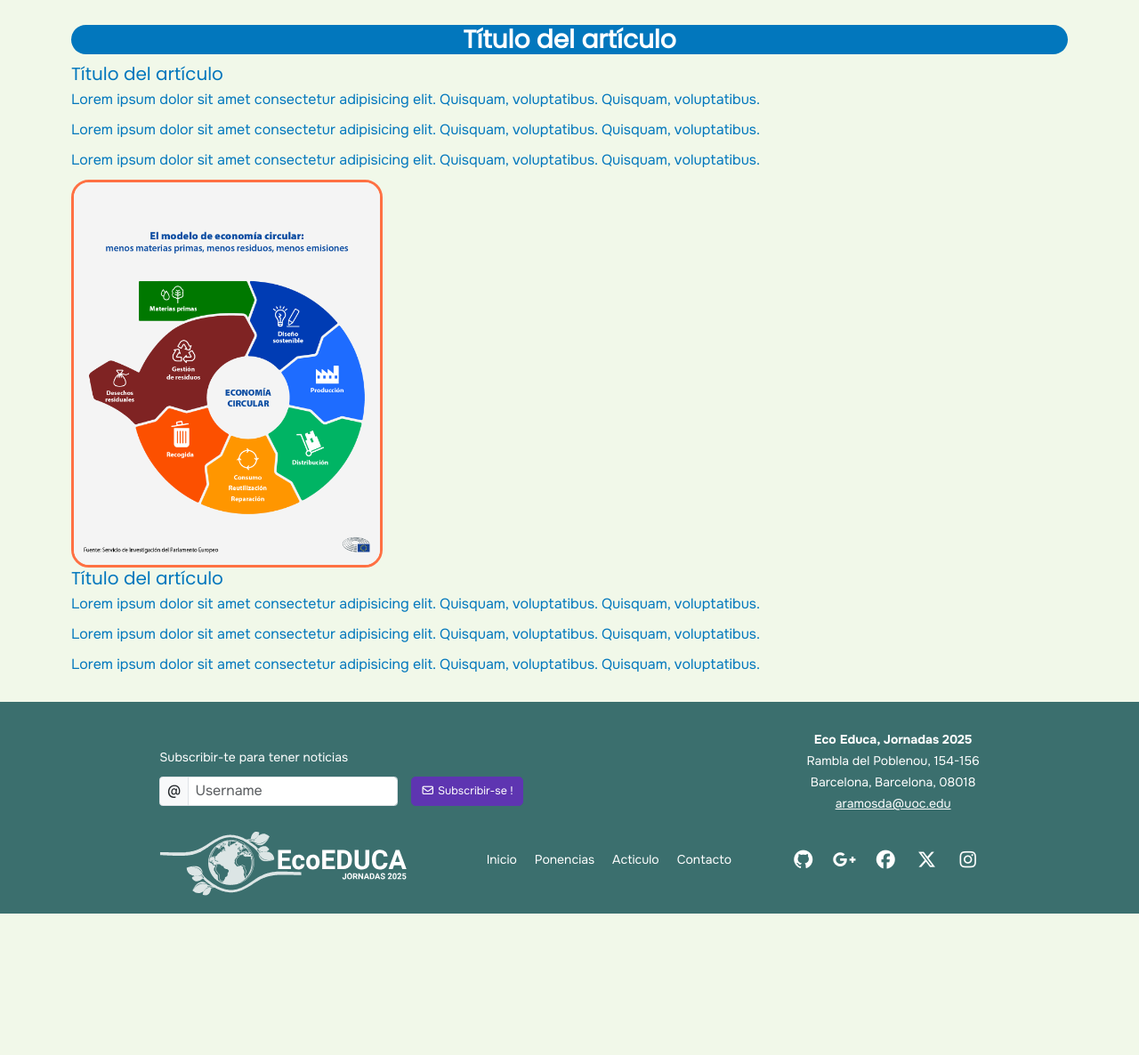
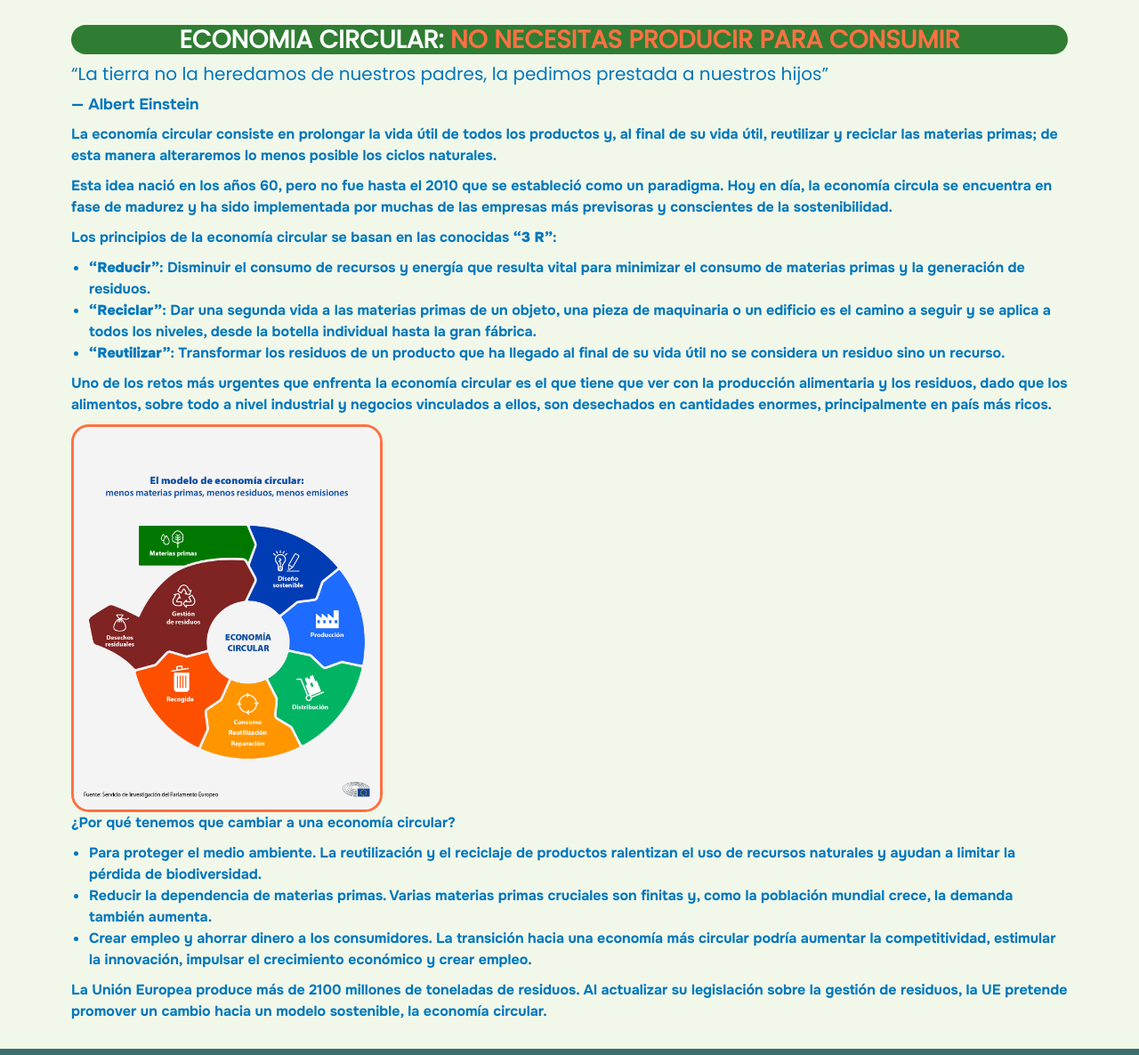
Before and after one commit to AlexFonte/PEC2-UOC-EINES-2, a website built with Parcel: page src/articulo.html in a window 1280 px wide. Shown: the part 614-1800 px from the top of the page at 89% size. Before the commit the page ends 1641 px from the top, so only its background shows below. Built offline with nearby package versions, Linux system fonts and the light colour scheme; a small style sheet from the web is missing.

Commit message:
add text to article

```diff
--- a/src/articulo.html
+++ b/src/articulo.html
@@ -28,19 +28,47 @@
     <div class="article__img mb-5"></div>
     <div class="container">
       <article class="article">
-        <h1 class="base__title text-bg-secondary rounded-5">Título del artículo</h1>
+        <h1 class="base__title text-bg-primary rounded-5">ECONOMIA CIRCULAR: <storng class="text-alert">NO NECESITAS
+            PRODUCIR PARA CONSUMIR<strong></h1>
+
         <section class="article__content">
-          <h2 class="article__title">Título del artículo</h2>
-          <p class="article__text">Lorem ipsum dolor sit amet consectetur adipisicing elit. Quisquam, voluptatibus.
-            Quisquam,
-            voluptatibus.</p>
-          <p class="article__text">Lorem ipsum dolor sit amet consectetur adipisicing elit. Quisquam, voluptatibus.
-            Quisquam,
-            voluptatibus.</p>
-          <p class="article__text">Lorem ipsum dolor sit amet consectetur adipisicing elit. Quisquam, voluptatibus.
-            Quisquam,
-            voluptatibus.</p>
+          <blockquote class="cita__frase fs-3"
+            cite="https://verdesdigitales.com/2024/02/12/frases-naturaleza-sostenibilidad/">
+            <h2>“La tierra no la heredamos de nuestros padres, la pedimos prestada a nuestros hijos”</h2>
+            <footer class="mt-3">— Albert Einstein</footer>
+          </blockquote>
+          <p class="article__text">La economía circular consiste en prolongar la vida útil de todos los productos y, al
+            final de su vida útil, reutilizar y reciclar las materias primas; de esta manera alteraremos lo menos
+            posible los ciclos naturales.</p>
         </section>
+
+        <section class="article__content">
+          <p>Esta idea nació en los años 60, pero no fue hasta el 2010 que se estableció como un paradigma. Hoy en día,
+            la economía circula se encuentra en fase de madurez y ha sido implementada por muchas de las empresas más
+            previsoras y conscientes de la sostenibilidad.</p>
+
+          <p>Los principios de la economía circular se basan en las conocidas <b><q>3 R</q></b>:</p>
+          <ul>
+            <li><b><q>Reducir</q></b>: Disminuir el consumo de recursos y energía que resulta vital para minimizar el
+              consumo
+              de materias primas y la generación de residuos.</li>
+            <li><b><q>Reciclar</q></b>: Dar una segunda vida a las materias primas de un objeto, una pieza de maquinaria
+              o un
+              edificio es el camino a seguir y
+              se aplica a todos los niveles, desde la botella individual hasta la gran fábrica.</li>
+            <li><b><q>Reutilizar</q></b>: Transformar los residuos de un producto que ha llegado al final de su vida
+              útil no se
+              considera un residuo sino un
+              recurso.</li>
+          </ul>
+        </section>
+
+        <section class="article__content">
+          <p>Uno de los retos más urgentes que enfrenta la economía circular es el que tiene que ver con la producción
+            alimentaria y los residuos, dado que los alimentos, sobre todo a nivel industrial y negocios vinculados a
+            ellos, son desechados en cantidades enormes, principalmente en país más ricos. </p>
+        </section>
+
         <section>
           <picture>
             <source srcset="assets/images/economi-circular.png?as=webp&width=350" type="image/webp" />
@@ -48,17 +76,26 @@
               class="section__image hvr-grow rounded-5 border border-alert border-3" width="350" />
           </picture>
         </section>
+
         <section class="article__content">
-          <h2 class="article__title">Título del artículo</h2>
-          <p class="article__text">Lorem ipsum dolor sit amet consectetur adipisicing elit. Quisquam, voluptatibus.
-            Quisquam,
-            voluptatibus.</p>
-          <p class="article__text">Lorem ipsum dolor sit amet consectetur adipisicing elit. Quisquam, voluptatibus.
-            Quisquam,
-            voluptatibus.</p>
-          <p class="article__text">Lorem ipsum dolor sit amet consectetur adipisicing elit. Quisquam, voluptatibus.
-            Quisquam,
-            voluptatibus.</p>
+          <div>
+            <p>¿Por qué tenemos que cambiar a una economía circular?</p>
+            <ul>
+              <li>Para proteger el medio ambiente. La reutilización y
+                el reciclaje de productos ralentizan el uso de recursos naturales y ayudan a limitar la pérdida de
+                biodiversidad.</li>
+              <li>Reducir la dependencia de materias primas. Varias materias primas cruciales son finitas y, como la
+                población mundial crece, la demanda también
+                aumenta.</li>
+              <li>Crear empleo y ahorrar dinero a los consumidores.
+                La transición hacia una economía más circular podría aumentar la competitividad, estimular la
+                innovación,
+                impulsar el crecimiento económico y crear empleo.</li>
+            </ul>
+          </div>
+          <p>La Unión Europea produce más de 2100 millones de toneladas de residuos. Al actualizar su legislación sobre
+            la gestión de residuos, la UE pretende promover un cambio hacia un modelo sostenible, la economía circular.
+          </p>
         </section>
       </article>
     </div>
```
